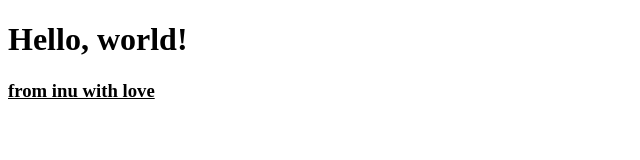
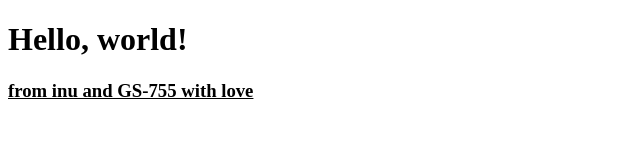
Before and after one commit to GiapKun/hello-world-giap, a plain HTML site: page index.html in a window 1280 px wide. Shown: the whole page, without its empty margins (0-640 px from the left). Drawn offline with Linux system fonts and the light colour scheme.

```diff
--- a/index.html
+++ b/index.html
@@ -10,7 +10,7 @@
     <h1>Hello, world!</h1>
 
 
-    <h3 id="inu">from inu with love</h3>
+    <h3 id="inu">from inu and GS-755 with love</h3>
 
     <script src="script/app.js"></script>
 </body>
```
